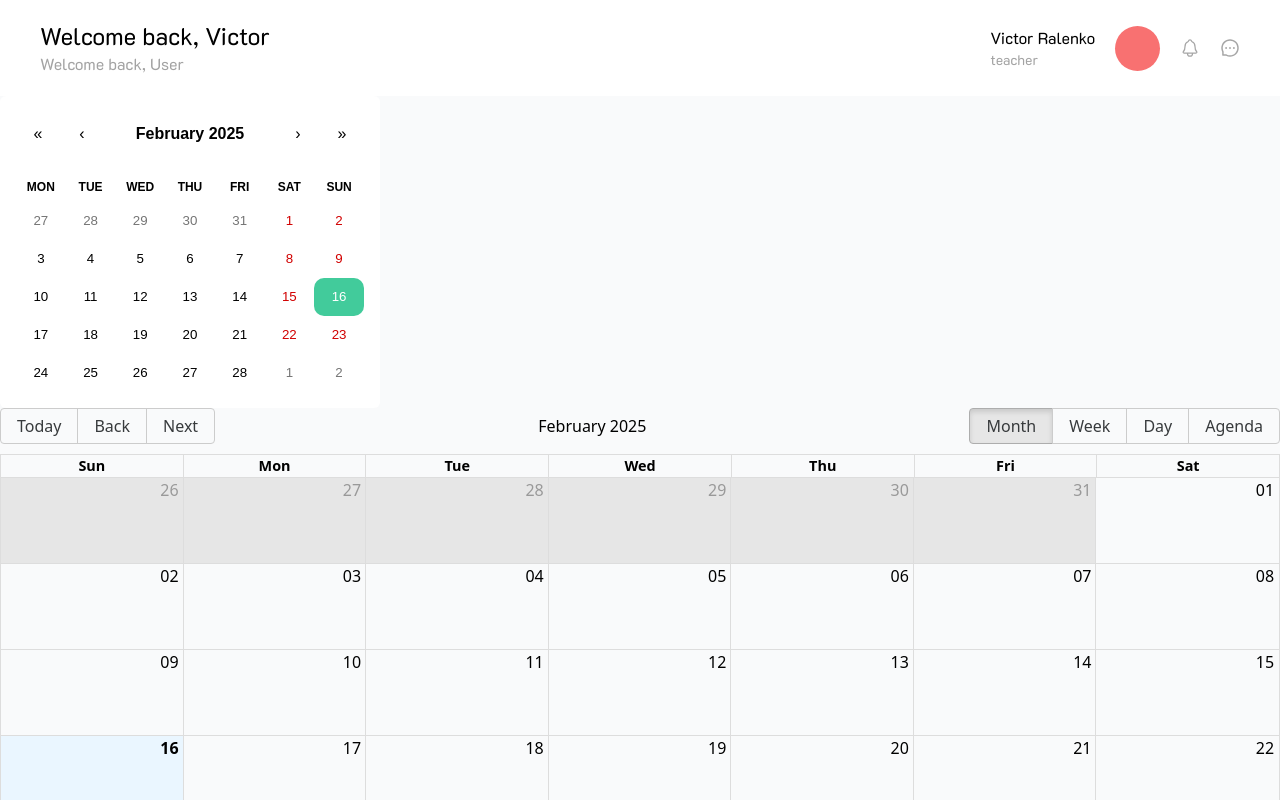
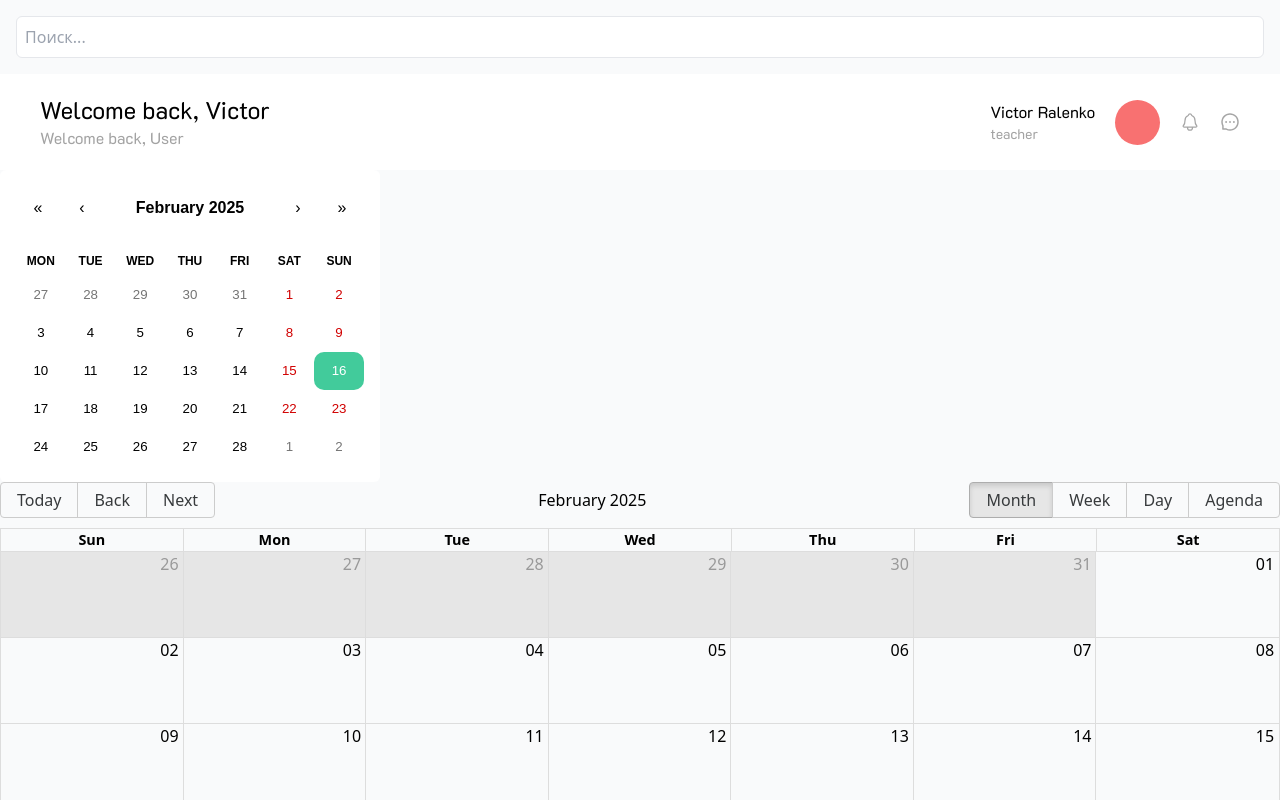
Before and after one commit to Danil4534/Diploma, a React (Vite) app in the folder client/: page / in a window 1280 px wide. Shown: the top 800 px of the page. Built offline with nearby package versions, Linux system fonts and the light colour scheme.

Commit message:
create Input debounce

```diff
--- a/client/package.json
+++ b/client/package.json
@@ -10,6 +10,8 @@
     "preview": "vite preview"
   },
   "dependencies": {
+    "axios": "^1.8.1",
+    "lodash": "^4.17.21",
     "moment": "^2.30.1",
     "react": "^18.3.1",
     "react-big-calendar": "^1.17.1",
@@ -19,6 +21,7 @@
   },
   "devDependencies": {
     "@eslint/js": "^9.19.0",
+    "@types/lodash": "^4.17.16",
     "@types/react": "^19.0.8",
     "@types/react-big-calendar": "^1.16.1",
     "@types/react-dom": "^19.0.3",
--- a/client/src/App.tsx
+++ b/client/src/App.tsx
@@ -1,20 +1,19 @@
+import "./App.css";
+import BigCalendar from "./components/BigCalendar";
+import EventCalendar from "./components/EventCalendar";
 
-import './App.css'
-import BigCalendar from './components/BigCalendar'
-import EventCalendar from './components/EventCalendar'
-
-
-import Header from './components/Header'
+import Header from "./components/Header";
+import SearchInput from "./components/SearchInput";
 
 function App() {
-
   return (
     <>
-      <Header/>
-      <EventCalendar/>
-      <BigCalendar/>
+      <SearchInput />
+      <Header />
+      <EventCalendar />
+      <BigCalendar />
     </>
-  )
+  );
 }
 
-export default App
+export default App;
--- a/client/src/components/BigCalendar.tsx
+++ b/client/src/components/BigCalendar.tsx
@@ -1,12 +1,11 @@
-import React from 'react'
+import React from "react";
 import "react-big-calendar/lib/css/react-big-calendar.css";
-import { Calendar, momentLocalizer } from 'react-big-calendar'
-import moment from 'moment'
+import { Calendar, momentLocalizer } from "react-big-calendar";
+import moment from "moment";
 
-const localizer = momentLocalizer(moment)
+const localizer = momentLocalizer(moment);
 
 function BigCalendar() {
-
   return (
     <div>
       <Calendar
@@ -14,9 +13,17 @@ function BigCalendar() {
         startAccessor="start"
         endAccessor="end"
         style={{ height: 500 }}
+        events={[
+          {
+            title: "All Day Event very long title",
+            allDay: true,
+            start: new Date(),
+            end: new Date(),
+          },
+        ]}
       />
     </div>
-    )
+  );
 }
 
-export default BigCalendar
+export default BigCalendar;
--- a/client/src/components/Header.tsx
+++ b/client/src/components/Header.tsx
@@ -1,33 +1,37 @@
-import React from 'react'
-import { AiOutlineMessage } from 'react-icons/ai'
-import { IoNotificationsOutline } from 'react-icons/io5'
-import { User } from '../types/User'
+import { AiOutlineMessage } from "react-icons/ai";
+import { IoNotificationsOutline } from "react-icons/io5";
+import { User } from "../types/User";
 
 function Header() {
-
   const user: User = {
     username: "Victor",
-        lastname:"Ralenko",
+    lastname: "Ralenko",
     password: "1234",
-        role:"teacher"
-    }
+    role: "teacher",
+  };
   return (
-    <header className='w-full h-24 bg-white px-10 py-2 flex justify-between items-center'>
+    <header className="w-full h-24 bg-white px-10 py-2 flex justify-between items-center">
       <div>
-            <h1 className='text-black font-k2d text-2xl '>Welcome back, {user.username}</h1>
-            <p className='text-neutral-400 font-k2d text-base'>Welcome back, User</p>
+        <h1 className="text-black font-k2d text-2xl ">
+          Welcome back, {user.username}
+        </h1>
+        <p className="text-neutral-400 font-k2d text-base">
+          Welcome back, User
+        </p>
       </div>
-        <div className='flex flex-row gap-5 items-center'>
-            <div className=''>
-                <h1 className='text-black font-k2d text-base'>{user.username} {user.lastname}</h1>
-                <p className='text-neutral-400 font-k2d text-sm'>{user.role}</p>
+      <div className="flex flex-row gap-5 items-center">
+        <div className="">
+          <h1 className="text-black font-k2d text-base">
+            {user.username} {user.lastname}
+          </h1>
+          <p className="text-neutral-400 font-k2d text-sm">{user.role}</p>
         </div>
-            <div className='w-[45px] h-[45px] bg-red-400 rounded-full'></div>
-            <IoNotificationsOutline size={20} color='A6A6A6'/>
-            <AiOutlineMessage size={20} color='A6A6A6'/>
+        <div className="w-[45px] h-[45px] bg-red-400 rounded-full"></div>
+        <IoNotificationsOutline size={20} color="A6A6A6" />
+        <AiOutlineMessage size={20} color="A6A6A6" />
       </div>
     </header>
-  )
+  );
 }
 
-export default Header
+export default Header;
--- /dev/null
+++ b/client/src/components/SearchInput.tsx
@@ -0,0 +1,60 @@
+import { useState, useEffect } from "react";
+import axios from "axios";
+import { debounce } from "lodash";
+
+export default function SearchInput() {
+  const [searchTerm, setSearchTerm] = useState("");
+  const [results, setResults] = useState<any>([]);
+
+  console.log(results);
+  const fetchResults = debounce(async (query: string) => {
+    if (query.length === 0) {
+      setResults([]);
+      return;
+    }
+
+    try {
+      const response = await axios.get(
+        `http://localhost:3000/user?where=%7B%7D&orderBy=%7B%7D&skip=0&take=10`
+      );
+      setResults(response.data);
+    } catch (error) {
+      console.error("Ошибка запроса:", error);
+    }
+  }, 500);
+
+  const filteredResults = results.filter(
+    (item: any) =>
+      item.name.toLowerCase().includes(searchTerm.toLowerCase()) ||
+      item.surname.toLowerCase().includes(searchTerm.toLowerCase())
+  );
+
+  useEffect(() => {
+    fetchResults(searchTerm);
+  }, [searchTerm]);
+
+  return (
+    <div className="p-4">
+      <input
+        type="text"
+        placeholder="Поиск..."
+        value={searchTerm}
+        onChange={(e) => setSearchTerm(e.target.value)}
+        className="border p-2 rounded-md w-full"
+      />
+      {searchTerm.length > 0 && (
+        <ul className="mt-2 border rounded-md p-2 bg-white">
+          {filteredResults.length > 0 ? (
+            filteredResults.map((item, index) => (
+              <p key={index}>
+                {item.name} {item.surname}
+              </p>
+            ))
+          ) : (
+            <li className="p-2 text-gray-500">Ничего не найдено</li>
+          )}
+        </ul>
+      )}
+    </div>
+  );
+}
```
Also changed, not shown: 2 other files (tests, documents, lock files or other folders). Lines whose indentation alone changed are shown as unchanged.
